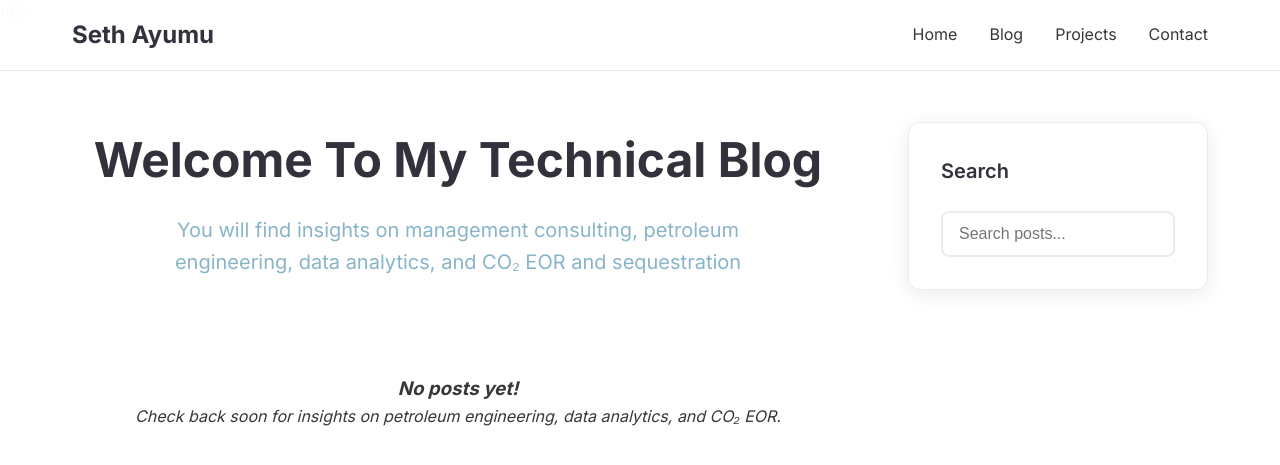
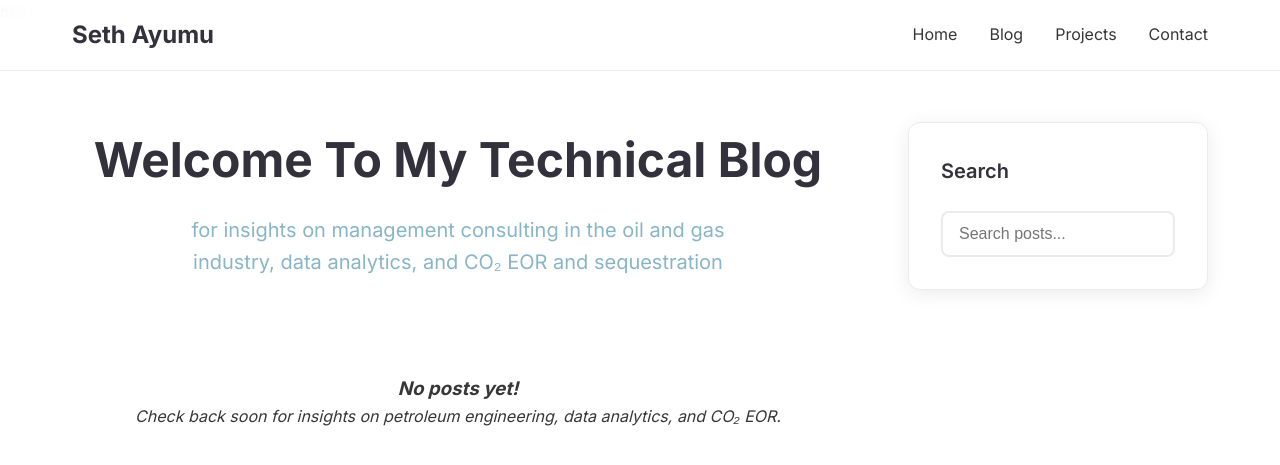
Before and after one commit to mrAyumu/mrAyumu.github.io, a Jekyll site: the page built from blogsite.html, in a window 1280 px wide and 900 px high. Shown: the top 465 px of the window. Built offline with Jekyll 4.4.1, drawn with Linux system fonts in a browser that asks for light colours.

Commit message:
Update blogsite.html

```diff
--- a/blogsite.html
+++ b/blogsite.html
@@ -363,7 +363,7 @@ title: Blog
             <header class="blog-header">
                 <h1 class="blog-title">Welcome To My Technical Blog</h1>
                 <p class="blog-subtitle">
-                    You will find insights on management consulting, petroleum engineering, data analytics, and CO₂ EOR and sequestration
+                    for insights on management consulting in the oil and gas industry, data analytics, and CO₂ EOR and sequestration
                 </p>
             </header>
 
```
